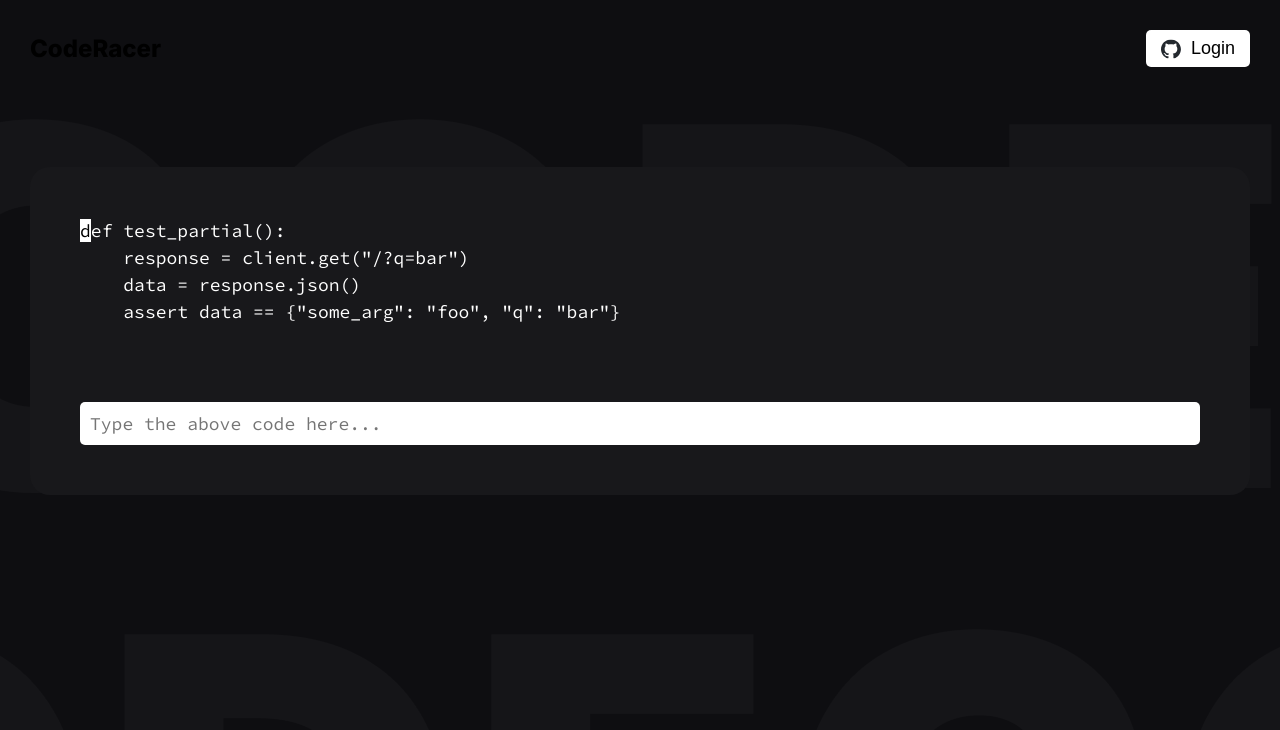
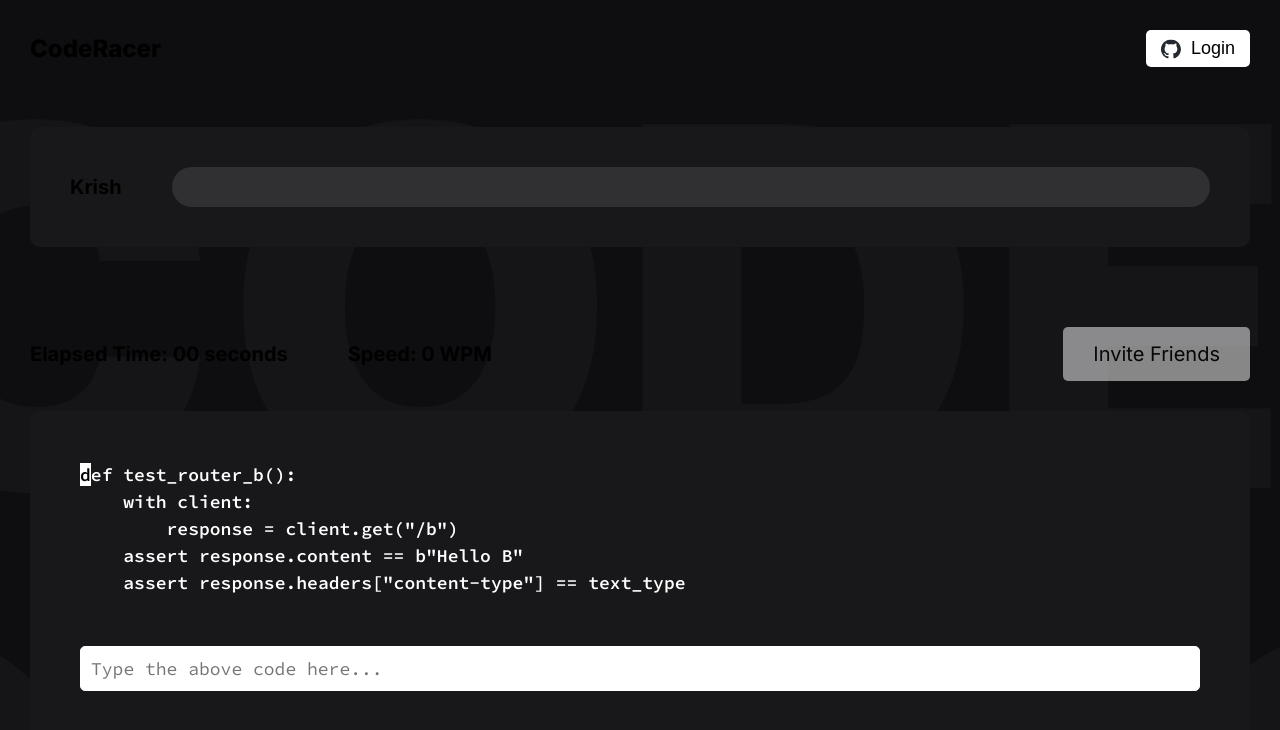
Before and after one commit to krishnerkar/CodeRacer, a Next.js app: page /play in a window 1280 px wide. Shown: the top 730 px of the page. Built offline with nearby package versions, Linux system fonts and the light colour scheme; no server answers.

Commit message:
WPM calculation

```diff
--- a/app/home.module.css
+++ b/app/home.module.css
@@ -11,8 +11,13 @@
   font-weight: 400;
 }
 
-.button:hover {
+.button:hover:not(:disabled) {
   box-shadow: 0 0 0 2px #fff;
+}
+
+.button:disabled {
+  opacity: 0.5;
+  cursor: not-allowed;
 }
 
 .heading {
@@ -34,7 +39,7 @@
   margin-top: 100px;
   width: 100%;
   height: 100vw;
-  border-radius: 20px;
+  border-radius: 10px;
 }
 
 .main {
--- a/app/play/page.tsx
+++ b/app/play/page.tsx
@@ -1,38 +1,83 @@
 "use client";
 
 import styles from "./play.module.css";
+import homeStyles from "../home.module.css";
 import { Source_Code_Pro } from "@next/font/google";
 import highlightjs from "highlight.js";
 import "highlight.js/styles/github-dark.css";
 import { useEffect, useRef, useState } from "react";
-import { CopyBlock } from "react-code-blocks";
+import { Inter } from "@next/font/google";
+import { useStopwatch } from "react-timer-hook";
+import { Tooltip } from "@/components/Tooltip/Tooltip";
 
 const code = Source_Code_Pro({
   weight: ["400", "500", "600"],
   display: "swap",
 });
 
+const inter = Inter({
+  weight: ["400", "500", "600", "700", "800"],
+  subsets: ["latin"],
+  display: "swap",
+});
+
 export default function Play() {
   const correctRef = useRef<HTMLSpanElement | null>(null);
 
-  const text = `def test_partial():
-    response = client.get("/?q=bar")
-    data = response.json()
-    assert data == {"some_arg": "foo", "q": "bar"}
-  `;
+  const text = `def test_router_b():
+    with client:
+        response = client.get("/b")
+    assert response.content == b"Hello B"
+    assert response.headers["content-type"] == text_type`;
 
   const characters = text.split("");
+  const charactersWithoutIndentation = text
+    .split(/\n+/)
+    .map((line) => {
+      let strippedLine = line.replace(/^\s+/, "");
+      return line.length > strippedLine.length
+        ? "\n" + strippedLine
+        : strippedLine;
+    })
+    .join("")
+    .split("");
 
   const [currCharIndex, setCurrCharIndex] = useState(0);
   const [correctText, setCorrectText] = useState("");
   const [value, setValue] = useState("");
-  const [numberOfIncorrectChars, setNumberOfIncorrectChars] = useState(0);
+  const [error, setError] = useState(false);
+  const [currWord, setCurrWord] = useState("");
+  const [currWordIndex, setCurrWordIndex] = useState(0);
+  const [correctlyTypedCharacters, setCorrectlyTypedCharacters] = useState(0);
+
+  const { seconds, minutes, isRunning, start, pause, reset } = useStopwatch({
+    autoStart: false,
+  });
+
+  const [isRaceFinished, setIsRaceFinished] = useState(false);
+  const [percentageOfRaceFinished, setPercentageOfRaceFinished] = useState(0);
+  const [grossWPM, setGrossWPM] = useState(0);
 
   useEffect(() => {
     if (correctRef.current) {
       highlightjs.highlightElement(correctRef.current);
     }
   }, [correctRef, correctText]);
+
+  const handleInputFocus = () => {
+    if (!isRunning && !isRaceFinished) {
+      start();
+    }
+  };
+
+  const calculateSpeed = () => {
+    const minutesTaken = seconds / 60;
+    const charactersTyped = correctText.length;
+
+    const grossWPM = Math.round(charactersTyped / 5 / minutesTaken);
+
+    setGrossWPM(grossWPM);
+  };
 
   function skipConsecutiveSpaces(chars: string[], currCharCursor: number) {
     let numConsecutiveSpaces = 0;
@@ -42,48 +87,175 @@ export default function Play() {
     if (numConsecutiveSpaces > 1) {
       currCharCursor += numConsecutiveSpaces - 1;
     }
-    console.log(`numConsecutiveSpaces: ${numConsecutiveSpaces}`);
     return currCharCursor;
   }
 
+  useEffect(() => {
+    if (currCharIndex === characters.length) {
+      endRace();
+    }
+  }, [currCharIndex]);
+
   const onChange = (event: React.ChangeEvent<HTMLInputElement>) => {
-    setValue(event.target.value);
-    const value = event.target.value;
+    setCurrWord(event.target.value);
+    const value = event.target.value[currWordIndex];
     const currChar = characters[currCharIndex];
-
     const n = skipConsecutiveSpaces(characters, currCharIndex);
+    setValue(value);
     setCurrCharIndex(n);
 
     if (value === currChar) {
-      setNumberOfIncorrectChars(0);
+      setError(false);
       setCurrCharIndex(currCharIndex + 1);
       setCorrectText(correctText + currChar);
       setValue("");
+      setCurrWordIndex(currWordIndex + 1);
+      if (currCharIndex % 5 === 0) {
+        calculateSpeed();
+      }
+      try {
+        const totalCharacters = characters.length;
+        const charactersTyped = correctText.length;
+        const percentage = (charactersTyped / totalCharacters) * 100;
+        setPercentageOfRaceFinished(percentage);
+      } catch (e) {
+        console.log(e);
+      }
     } else {
-      setNumberOfIncorrectChars(numberOfIncorrectChars + 1);
+      const textField = event.target;
+      textField.classList.add(styles.shake);
+      setTimeout(() => {
+        textField.classList.remove(styles.shake);
+      }, 1000);
+      setError(true);
     }
+  };
+
+  const endRace = () => {
+    setIsRaceFinished(true);
+    pause();
+    setCurrWord("");
+    calculateSpeed();
+    setPercentageOfRaceFinished(100);
   };
 
   const handleKeyDown = (event: React.KeyboardEvent<HTMLInputElement>) => {
     if (event.keyCode === 13) {
-      console.log("enter pressed");
       const currChar = characters[currCharIndex];
       if (currChar == "\n") {
         const n = skipConsecutiveSpaces(characters, currCharIndex + 1);
         setCurrCharIndex(n + 1);
         setCorrectText(correctText + currChar);
         setValue("");
+        setCurrWordIndex(0);
+        setCurrWord("");
+      }
+    }
+    if (event.key == " " && characters[currCharIndex] == " ") {
+      setCurrWordIndex(0);
+      setCurrWord("");
+    }
+    //handle backspace
+    if (event.keyCode === 8) {
+      if (currWordIndex > 0) {
+        setCurrWordIndex(currWordIndex - 1);
+        setCurrCharIndex(currCharIndex - 1);
       }
     }
   };
 
   return (
     <main className={styles.main}>
+      <div
+        style={{
+          marginTop: "60px",
+          padding: "40px",
+        }}
+        className={styles.container}
+      >
+        <div
+          style={{
+            display: "flex",
+            alignItems: "center",
+            gap: "50px",
+          }}
+        >
+          <p
+            style={{
+              fontSize: "20px",
+              fontWeight: "700",
+            }}
+            className={inter.className}
+          >
+            Krish
+          </p>
+          <div className={styles.progress}>
+            <div
+              style={{
+                width: `${percentageOfRaceFinished}%`,
+              }}
+              className={styles.progressValue}
+            ></div>
+          </div>
+        </div>
+      </div>
+
+      <div
+        style={{
+          display: "flex",
+          justifyContent: "space-between",
+          alignItems: "center",
+          marginBottom: "30px",
+          marginTop: "80px",
+        }}
+      >
+        <div
+          style={{
+            display: "flex",
+          }}
+        >
+          <p
+            style={{
+              fontSize: "20px",
+              fontWeight: "700",
+            }}
+            className={inter.className}
+          >
+            Elapsed Time:{" "}
+            {minutes != 0 && `${minutes} min${minutes == 1 ? "" : "s"} `}
+            {seconds.toString().padStart(2, "0")} seconds
+          </p>
+
+          <p
+            style={{
+              marginLeft: "60px",
+              fontSize: "20px",
+              fontWeight: "700",
+            }}
+            className={inter.className}
+          >
+            Speed: {grossWPM} WPM
+          </p>
+        </div>
+        <Tooltip text="Coming soon!" delay={false}>
+          <button
+            style={{
+              padding: "15px 30px",
+              fontSize: "20px",
+            }}
+            disabled
+            className={`${inter.className} ${homeStyles.button}`}
+          >
+            Invite Friends
+          </button>
+        </Tooltip>
+      </div>
       <div className={styles.container}>
         <pre
           style={{
             fontSize: "18px",
             lineHeight: "1.5",
+            fontWeight: "600",
           }}
           className={`${code.className}`}
         >
@@ -102,9 +274,7 @@ export default function Play() {
             if (index < currCharIndex) {
               return null;
             }
-            if (index == currCharIndex) {
-              console.log(value);
-            }
+
             return (
               <span
                 key={index}
@@ -121,6 +291,8 @@ export default function Play() {
                     index === currCharIndex
                       ? value == char
                         ? "transparent"
+                        : isRaceFinished
+                        ? "trasnparent"
                         : "rgba(255, 255, 255)"
                       : "transparent",
                 }}
@@ -130,32 +302,23 @@ export default function Play() {
               </span>
             );
           })}{" "}
-          {/* <span
-            style={{
-              wordBreak: "break-all",
-              display: "inline",
-              // color: numberOfIncorrectChars
-            }}
-          >
-            {text.slice(currCharIndex)}
-          </span> */}
         </pre>
-
         <input
-          className={code.className}
-          value={value}
+          className={`${styles.input} ${code.className}`}
+          value={currWord}
           onChange={onChange}
           onKeyDown={handleKeyDown}
+          onFocus={handleInputFocus}
           placeholder="Type the above code here..."
+          disabled={isRaceFinished}
           style={{
-            fontSize: "18px",
-            marginTop: "50px",
-            border: "none",
-            padding: "10px",
-            borderRadius: "5px",
-            width: "100%",
-            backgroundColor: "#fff",
-            color: "#000",
+            border: error ? "2px solid #ff3333" : "1px solid #fff",
+            background: error
+              ? "#FFC5C5"
+              : isRaceFinished
+              ? "rgba(255, 255, 255, 0.57)"
+              : "#fff",
+            cursor: isRaceFinished ? "not-allowed" : "text",
           }}
         ></input>
       </div>
--- a/app/play/play.module.css
+++ b/app/play/play.module.css
@@ -4,8 +4,94 @@
 
 .container {
   background-color: #18181b;
-  margin-top: 100px;
   width: 100%;
-  border-radius: 20px;
+  border-radius: 10px;
   padding: 50px;
 }
+
+.shake {
+  animation: shake 0.5s;
+  animation-iteration-count: 1;
+}
+
+.input {
+  font-size: 18px;
+  margin-top: 50px;
+  padding: 10px;
+  border-radius: 5px;
+  width: 100%;
+  background-color: #fff;
+  color: #000;
+}
+
+.input:focus {
+  outline: none;
+}
+
+@keyframes shake {
+  0% {
+    transform: translate(1px, 1px) rotate(0deg);
+  }
+  10% {
+    transform: translate(-1px, -2px) rotate(-1deg);
+  }
+  20% {
+    transform: translate(-3px, 0px) rotate(1deg);
+  }
+  30% {
+    transform: translate(3px, 2px) rotate(0deg);
+  }
+  40% {
+    transform: translate(1px, -1px) rotate(1deg);
+  }
+  50% {
+    transform: translate(-1px, 2px) rotate(-1deg);
+  }
+  60% {
+    transform: translate(-3px, 1px) rotate(0deg);
+  }
+  70% {
+    transform: translate(3px, 1px) rotate(-1deg);
+  }
+  80% {
+    transform: translate(-1px, -1px) rotate(1deg);
+  }
+  90% {
+    transform: translate(1px, 2px) rotate(0deg);
+  }
+  100% {
+    transform: translate(1px, -2px) rotate(-1deg);
+  }
+}
+
+.progress {
+  background: rgba(255, 255, 255, 0.1);
+  justify-content: flex-start;
+  border-radius: 100px;
+  align-items: center;
+  position: relative;
+  padding: 0 5px;
+  display: flex;
+  height: 40px;
+  width: 100%;
+}
+
+.progressValue {
+  /* animation: load 3s normal forwards; */
+  box-shadow: 0 10px 40px -10px #fff;
+  border-radius: 100px;
+  background: #fff;
+  height: 30px;
+  /* width: %; */
+  transition: width 0.5s;
+
+}
+
+@keyframes load {
+  0% {
+    width: 0;
+  }
+  100% {
+    width: 0%;
+  }
+}
--- /dev/null
+++ b/components/Tooltip/Tooltip.tsx
@@ -0,0 +1,62 @@
+import * as Tip from "@radix-ui/react-tooltip";
+import { ReactNode } from "react";
+import { Inter } from "@next/font/google";
+import styles from "./styles.module.css";
+
+const inter = Inter({
+  weight: ["500"],
+  subsets: ["latin"],
+  display: "swap",
+});
+
+export const Tooltip = ({
+  children,
+  text,
+  forDisabled,
+  sideOffset = 5,
+  block,
+  delay = true,
+}: {
+  children: ReactNode;
+  text: string;
+  forDisabled?: boolean;
+  sideOffset?: number;
+  block?: boolean;
+  delay?: boolean;
+}) => {
+  if (!text) return <>{children}</>;
+
+  return (
+    <Tip.Provider delayDuration={forDisabled || !delay ? 0 : undefined}>
+      <Tip.Root>
+        {forDisabled ? (
+          <Tip.Trigger asChild>
+            <div
+              tabIndex={0}
+              style={{
+                display: block ? "block" : "inline",
+                cursor: "not-allowed",
+              }}
+            >
+              {children}
+            </div>
+          </Tip.Trigger>
+        ) : (
+          <Tip.Trigger asChild>{children}</Tip.Trigger>
+        )}
+        <Tip.Portal>
+          <Tip.Content
+            className={styles.TooltipContent}
+            sideOffset={sideOffset}
+          >
+            <Tip.TooltipArrow
+
+              className={`${inter.className} ${styles.TooltipArrow} `}
+            />
+            <p className={inter.className}>{text}</p>
+          </Tip.Content>
+        </Tip.Portal>
+      </Tip.Root>
+    </Tip.Provider>
+  );
+};
--- /dev/null
+++ b/components/Tooltip/styles.module.css
@@ -0,0 +1,15 @@
+.TooltipContent {
+  border-radius: 4px;
+  padding: 10px 20px;
+  font-size: 14px;
+  line-height: 1;
+  color: rgb(0, 0, 0);
+  background-color: #ffffff;
+  user-select: none;
+  font-weight: 500;
+  font-style: inherit;
+}
+
+.TooltipArrow {
+  fill: #ffffff;
+}
--- a/package.json
+++ b/package.json
@@ -14,6 +14,7 @@
   "dependencies": {
     "@next/font": "13.1.1",
     "@prisma/client": "^4.8.0",
+    "@radix-ui/react-tooltip": "^1.0.2",
     "@types/node": "18.11.18",
     "@types/react": "18.0.26",
     "@types/react-dom": "18.0.10",
@@ -23,8 +24,8 @@
     "next": "13.1.1",
     "next-auth": "^4.17.0",
     "react": "18.2.0",
-    "react-code-blocks": "^0.0.9-0",
     "react-dom": "18.2.0",
+    "react-timer-hook": "^3.0.5",
     "typescript": "4.9.4"
   },
   "devDependencies": {
```
Also changed, not shown: components/Navbar.tsx (+3 -4 lines), 1 other file (tests, documents, lock files or other folders).
